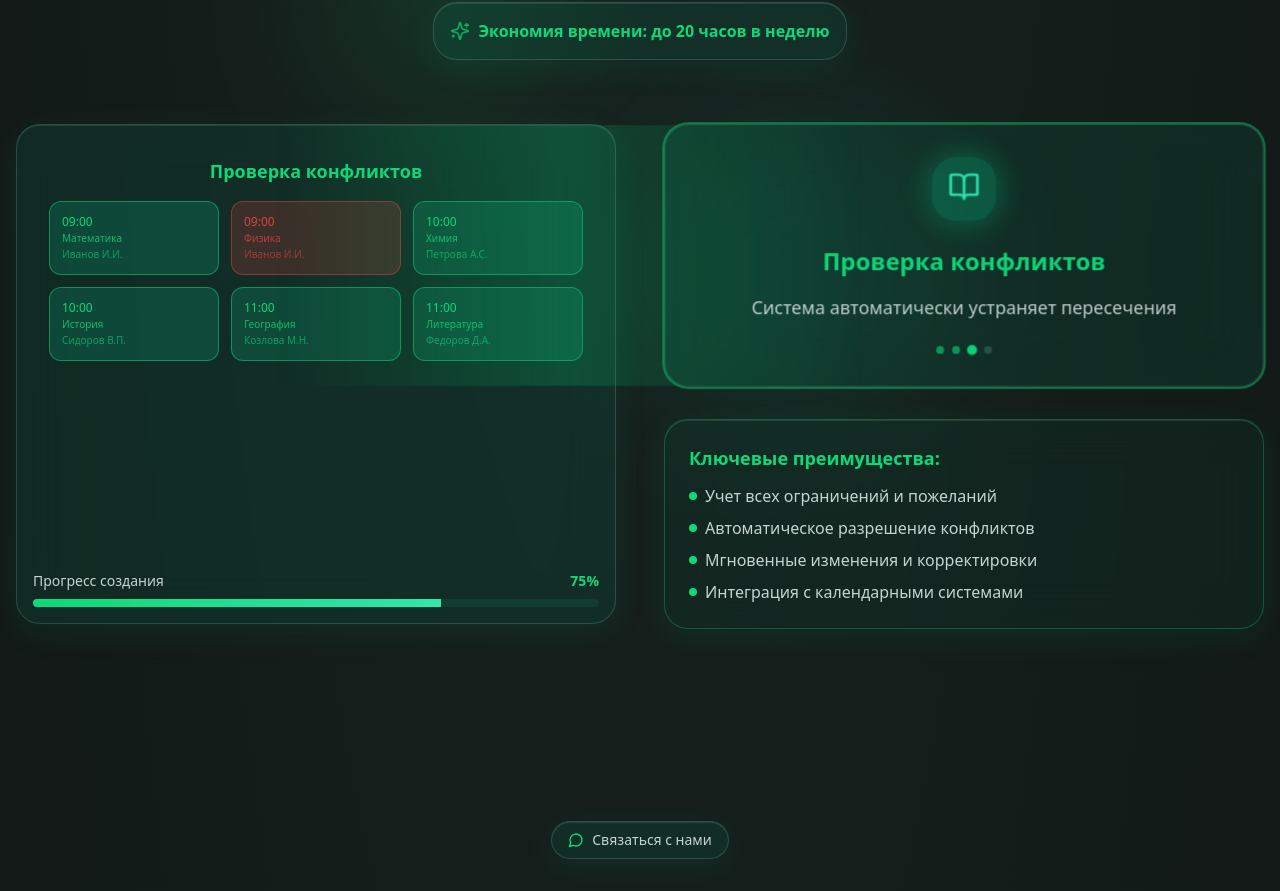
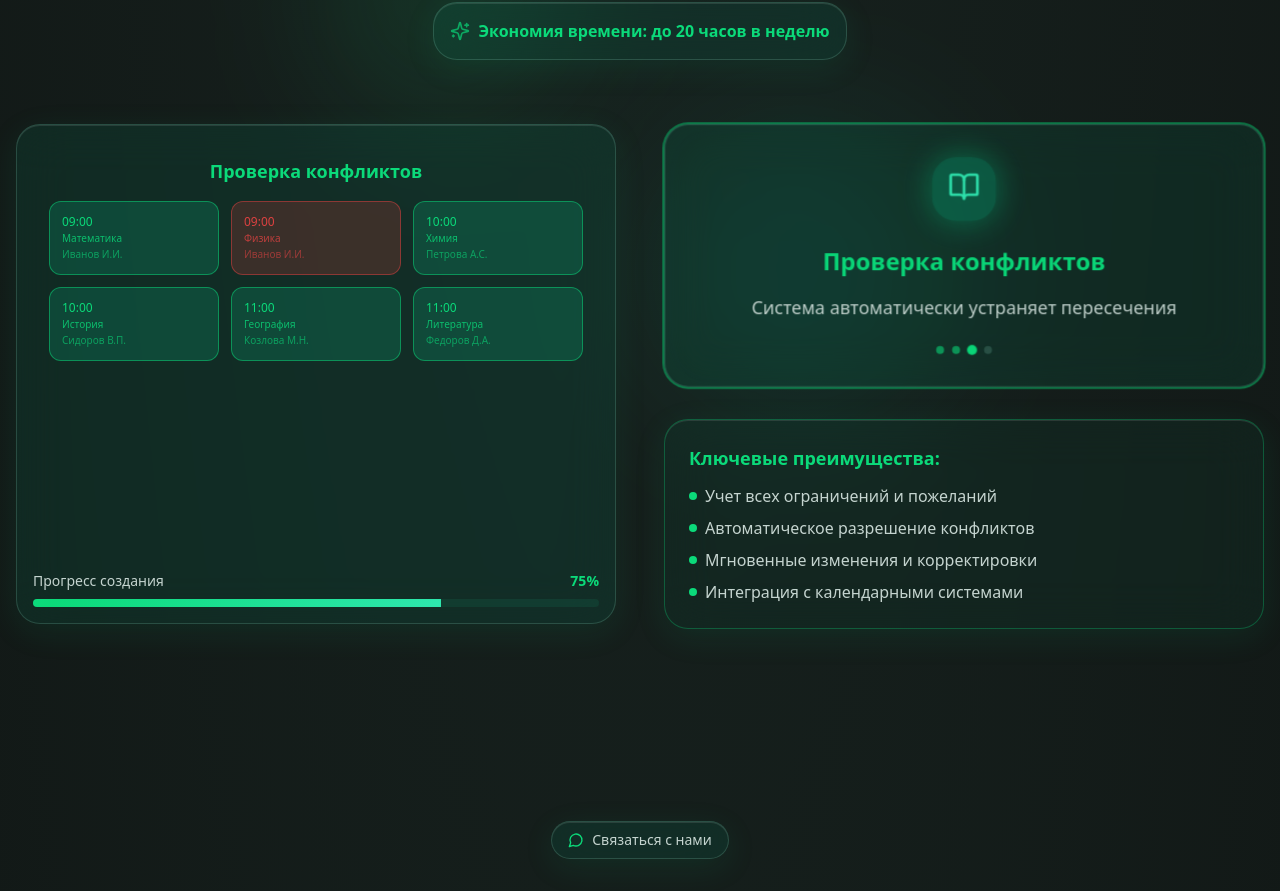
Before and after one commit to Lomonimus02/liquid-school-glow, a React (Vite) app: page / in a window 1280 px wide. Shown: the part 2680-3571 px from the top of the page. Built offline with nearby package versions, Linux system fonts and the light colour scheme.

Commit message:
Remove unnecessary element

```diff
--- a/src/components/ScheduleAnimationSection.tsx
+++ b/src/components/ScheduleAnimationSection.tsx
@@ -211,8 +211,6 @@ const ScheduleAnimationSection = () => {
                 const IconComponent = step.icon;
                 const isActive = index === activeStep;
                 return <div key={index} className={`glass-card p-8 transition-all duration-700 ease-in-out ${isActive ? 'opacity-100 scale-100 ring-2 ring-stellar-accent/50 glow-effect' : 'opacity-0 scale-95 pointer-events-none absolute inset-0'}`}>
-                      {/* Shimmer effect for active step */}
-                      {isActive && <div className="absolute inset-0 bg-gradient-to-r from-transparent via-stellar-accent/20 to-transparent transform -skew-x-12 animate-shimmer"></div>}
 
                       <div className="flex flex-col items-center text-center space-y-6 relative z-10">
                         <div className="w-16 h-16 rounded-3xl flex items-center justify-center bg-stellar-primary/30 animate-pulse-glow">
```
